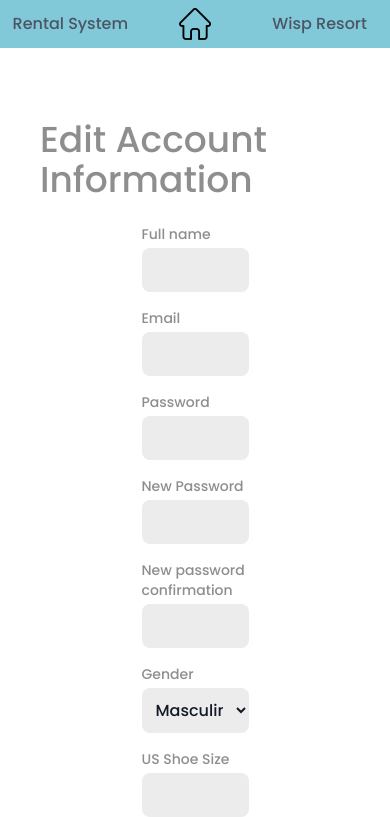
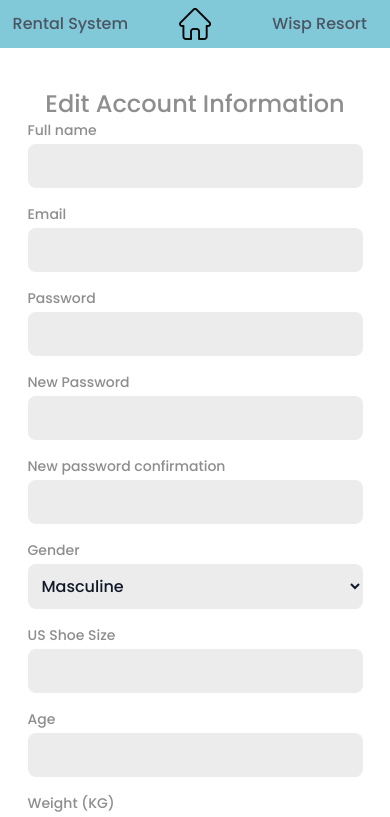
Before and after one commit to GustavoBeretta/Ski-Rental-System-Web, a Next.js app in the folder rental-system/: page /edit-account in a window 390 px wide. Shown: the top 817 px of the page. Built offline with nearby package versions, Linux system fonts and the light colour scheme.

Commit message:
fix top marging

```diff
--- a/rental-system/src/app/edit-account/page.js
+++ b/rental-system/src/app/edit-account/page.js
@@ -96,10 +96,10 @@ export default function EditAccount() {
 
     return (
         <main>
-            <section className="flex flex-col items-center justify-center px-6 py-8 lg:py-0 snap-none">
-                <h1 className="text-4xl text-[#8F8E8E] pt-6">Edit Account Information</h1>
-                <div className="flex items-center content-center flex-col w-6/12">
-                    <form className="w-full bg-white rounded-lg p-6 space-y-4 sm:p-8" onSubmit={updateUser}>
+            <section className="flex flex-col items-center justify-center snap-none">
+                <h1 className="lg:text-4xl text-2xl text-[#8F8E8E] pt-6">Edit Account Information</h1>
+                <div className="flex items-center content-center flex-col lg:w-6/12 ">
+                    <form className="w-full rounded-lg space-y-4 sm:p-8" onSubmit={updateUser}>
                         {inputs.map((input) => (
                             <div key={input.name}>
                                 <label htmlFor={input.name} className="block mb-1 text-sm font-medium text-[#8F8E8E]">
--- a/rental-system/src/app/home/page.js
+++ b/rental-system/src/app/home/page.js
@@ -12,7 +12,7 @@ export default function Home() {
   }
 
   return (
-    <main className="flex flex-col items-center justify-between pt-52 py-0 mb-0">
+    <main className="flex flex-col items-center justify-between py-0 mb-0">
       <div className="grid grid-cols-1 md:grid-cols-2 gap-4 gap-x-60">
         <div className="flex flex-col items-center justify-center">
           <h1 className="text-4xl mb-1 text-[#8F8E8E]">NEW RENTAL REQUEST</h1>
--- a/rental-system/src/app/page.js
+++ b/rental-system/src/app/page.js
@@ -61,7 +61,7 @@ export default function Login() {
     return (
         <main>
             <section>
-                <div className="flex flex-col items-center justify-center px-6 py-8 mt-20 lg:py-0">
+                <div className="flex flex-col items-center justify-center px-6 py-8 lg:py-0">
                     <h1 id="title" className="text-5xl text-[#8F8E8E] mb-5">
                         {isEmployeeLogin ? 'Employee Login' : 'Guest Login'}
                     </h1>
```
